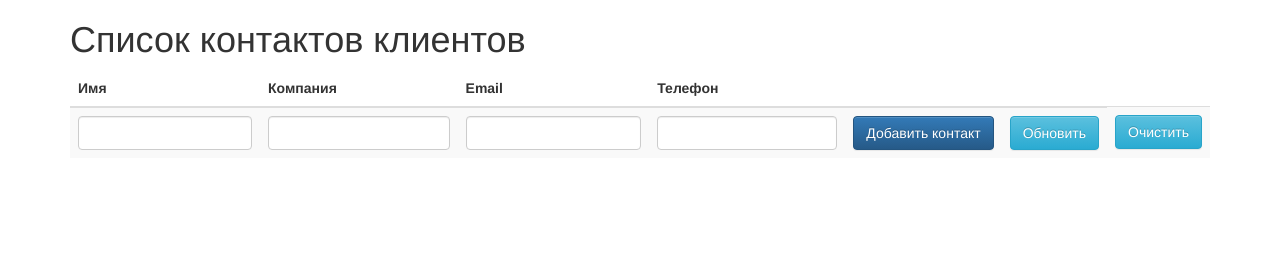
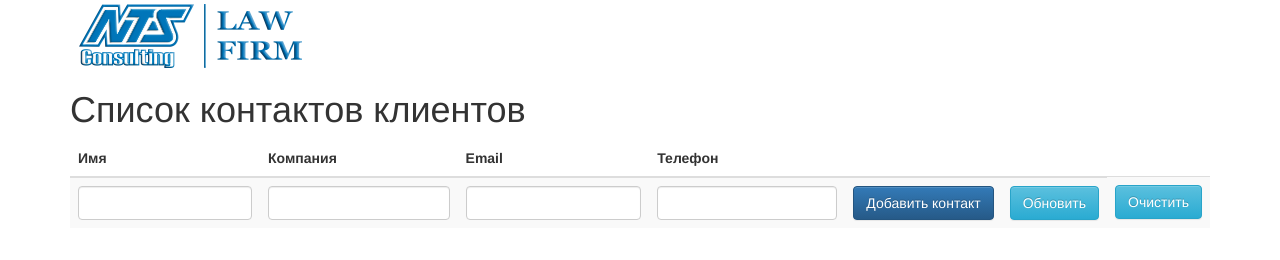
Before and after one commit to alminin/contactlistapp, a website: page public/index.html in a window 1280 px wide. Drawn offline with nearby package versions, Linux system fonts and the light colour scheme; no server answers.

Commit message:
logo image added

```diff
--- a/public/index.html
+++ b/public/index.html
@@ -10,6 +10,7 @@
 </head>
 <body>
 	<div class="container" ng-controller="AppCtrl">
+		<img src="/public/images/logo_nts_eng.png">
 		<h1>Список контактов клиентов</h1>
 
 		<table class="table table-striped">
```
Also changed, not shown: public/images/logo_nts_eng.png (added).
